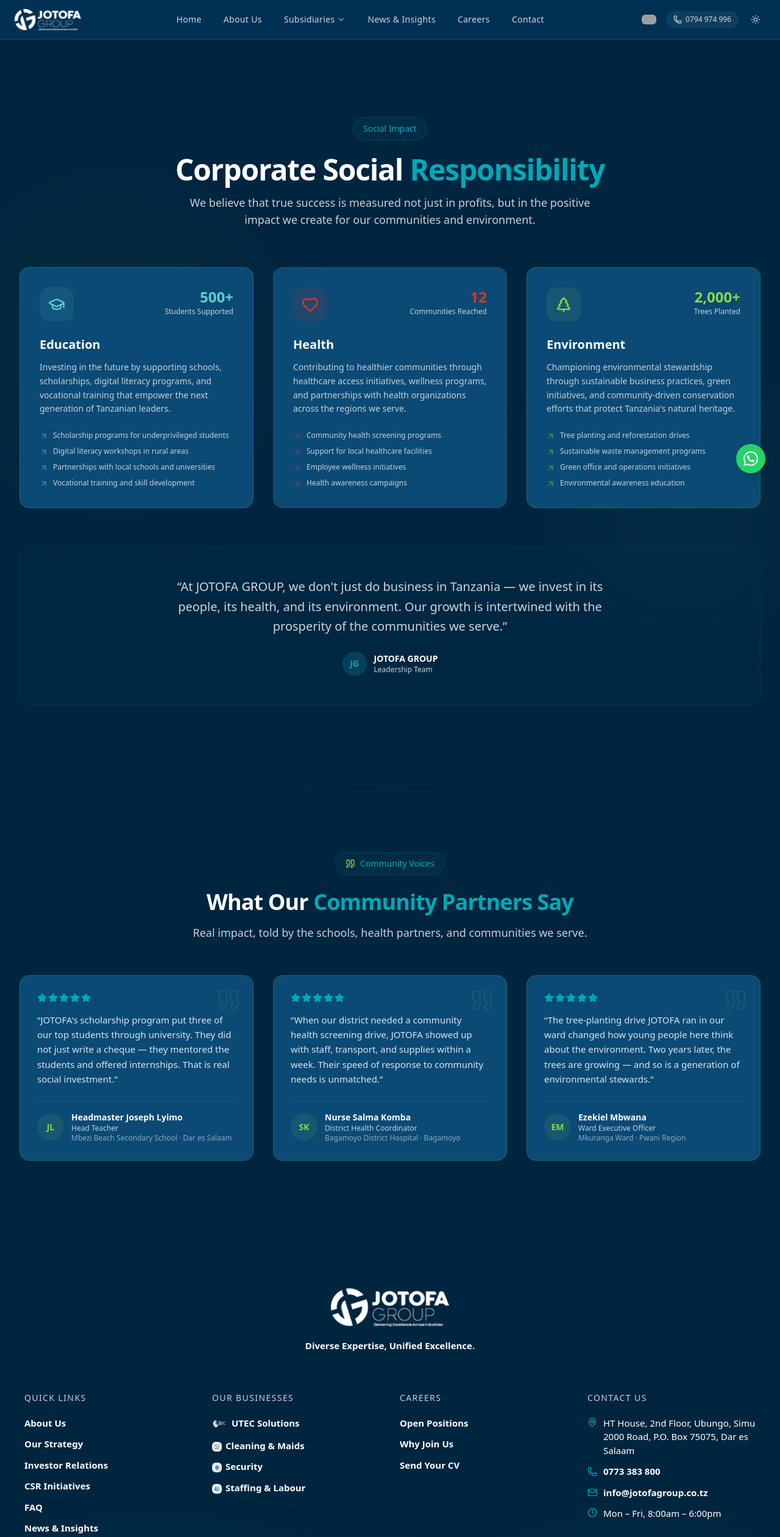
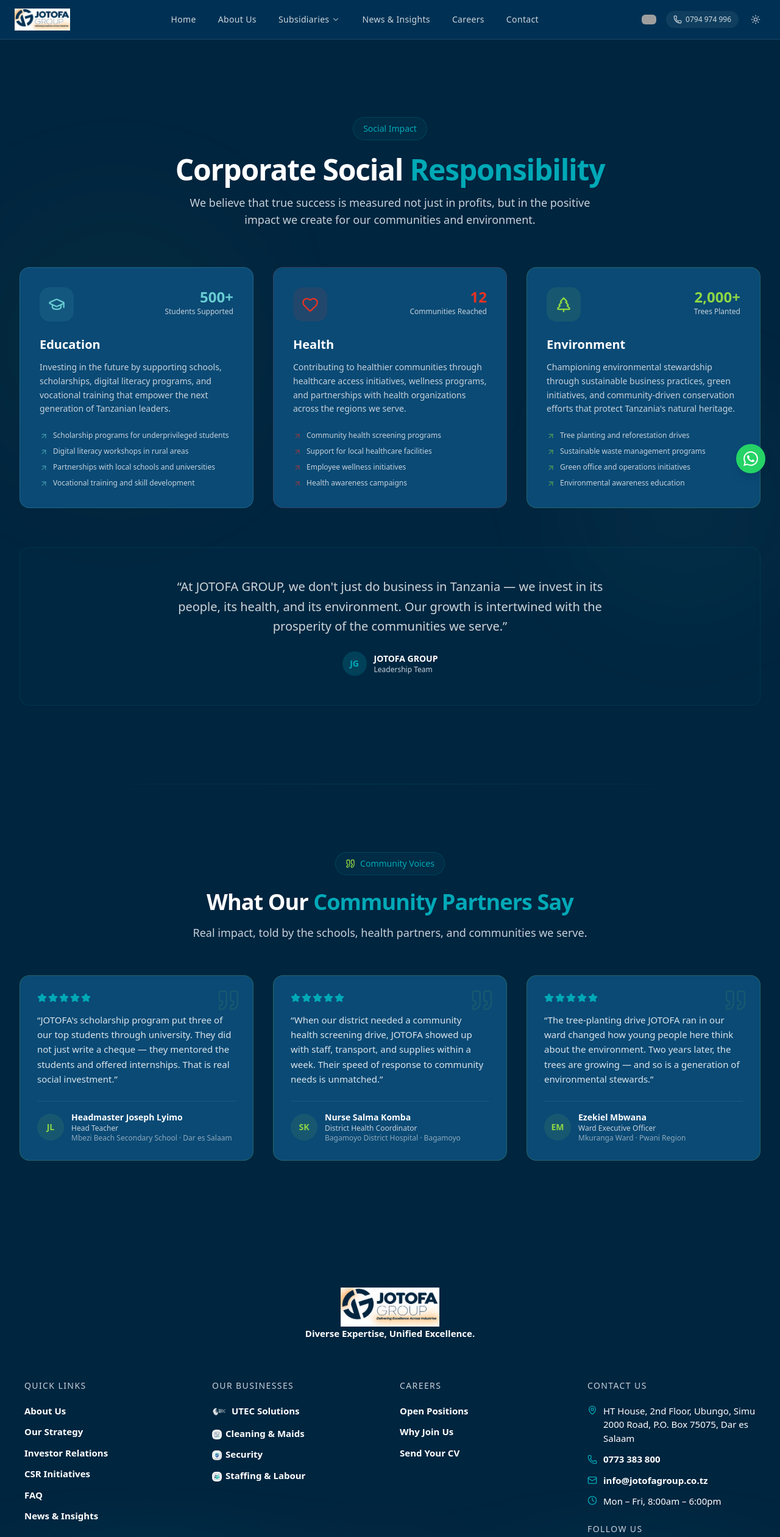
Before and after one commit to sulemsaba/frontendjotofa, a Next.js app: page /csr in a window 1280 px wide. Shown: the top 2520 px of the page at 61% size. Built offline with nearby package versions, Linux system fonts and the light colour scheme; grey boxes are pictures that could not be loaded.

Commit message:
feat: replace JOTOFA logos with enhanced versions and add dark mode variants

```diff
--- a/src/components/footer.tsx
+++ b/src/components/footer.tsx
@@ -206,7 +206,14 @@
               alt="JOTOFA Group Logo"
               width={222}
               height={73}
-              className="h-16 w-auto object-contain dark:brightness-0 dark:invert mb-5"
+              className="h-16 w-auto object-contain dark:hidden"
+            />
+            <Image
+              src="/images/jotofa-logo-dark.png"
+              alt="JOTOFA Group Logo"
+              width={222}
+              height={73}
+              className="h-16 w-auto object-contain hidden dark:block"
             />
           <p className="text-[15px] font-semibold text-foreground text-center">
             Diverse Expertise, Unified Excellence.
--- a/src/components/navbar.tsx
+++ b/src/components/navbar.tsx
@@ -167,7 +167,15 @@
                  width={222}
                  height={73}
                  priority
-                className="h-8 sm:h-9 w-auto object-contain dark:brightness-0 dark:invert transition-all duration-300 group-hover:opacity-80 cursor-pointer"
+                 className="h-8 sm:h-9 w-auto object-contain dark:hidden transition-all duration-300 group-hover:opacity-80 cursor-pointer"
+               />
+               <Image
+                 src="/images/jotofa-logo-dark.png"
+                 alt="JOTOFA Group Logo"
+                 width={222}
+                 height={73}
+                 priority
+                 className="h-8 sm:h-9 w-auto object-contain hidden dark:block transition-all duration-300 group-hover:opacity-80 cursor-pointer"
                />
              </button>
            </div>
@@ -338,10 +346,17 @@
                    alt="JOTOFA Group Logo"
                    width={222}
                    height={73}
-                  className="h-7 w-auto object-contain dark:brightness-0 dark:invert"
+                   className="h-7 w-auto object-contain dark:hidden"
                   />
+                  <Image
+                    src="/images/jotofa-logo-dark.png"
+                    alt="JOTOFA Group Logo"
+                    width={222}
+                    height={73}
+                    className="h-7 w-auto object-contain hidden dark:block"
+                  />
+                 </div>
                  <button ref={mobileCloseBtnRef} onClick={() => setMobileOpen(false)} className="p-2 text-jotofa-navy/60 dark:text-white/60 hover:text-jotofa-navy dark:hover:text-white transition-colors cursor-pointer focus-visible:outline-none focus-visible:ring-2 focus-visible:ring-jotofa-accent rounded-md" aria-label="Close menu"><X size={20} /></button>
-              </div>
                <div className="py-3 px-2 space-y-0.5 max-h-[calc(100vh-120px)] overflow-y-auto">
                 {navItems.map((item) => (
                   <div key={item.id}>
```
Also changed, not shown: public/images/jotofa-logo-dark.png (added), public/images/jotofa-logo.png. Lines whose indentation alone changed are shown as unchanged.
